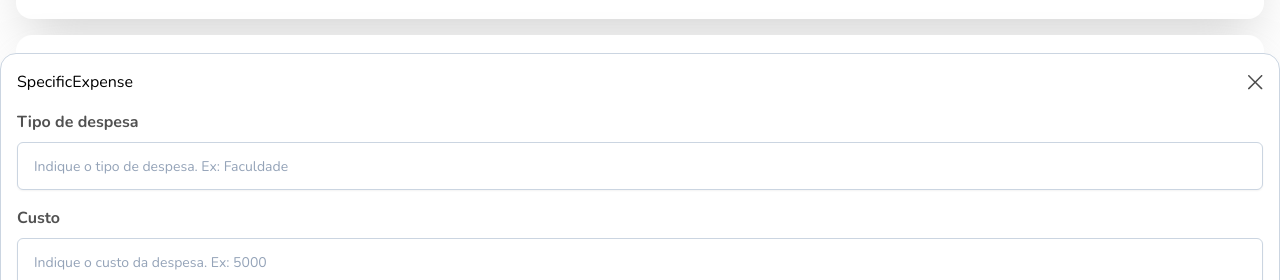
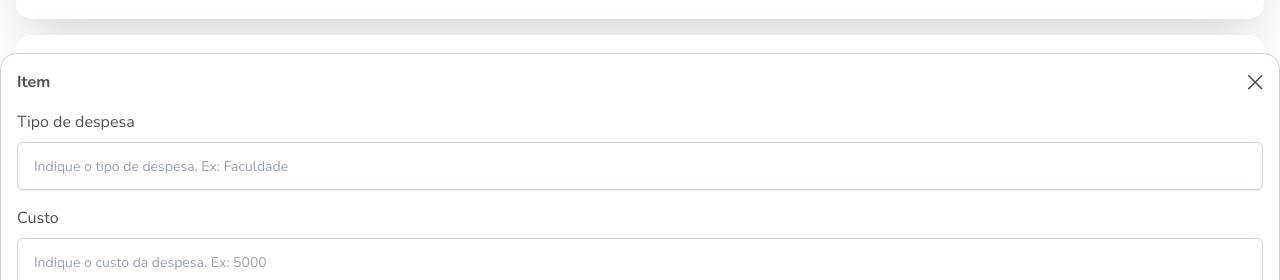
Before and after one commit to FirminoMassango/mettical, a React (Vite) app: page /expense in a window 1280 px wide. Both pictures are taken after a click on the button 1236 px from the left and 736 px from the top of the page. Shown: the part 409-689 px from the top of the page. Built offline with nearby package versions, Linux system fonts and the light colour scheme.

Commit message:
refactor: screen name and title font weight

```diff
--- a/src/components/BottomSheet.tsx
+++ b/src/components/BottomSheet.tsx
@@ -13,7 +13,9 @@
         {isActive && (
           <div className="w-full h-84 bg-white border border-slate-300 shadow-lg rounded-t-2xl fixed bottom-0 p-4">
             <div className="flex justify-between mb-4">
-              {currentScreen}
+              <span className="text-secondary-300 font-bold">
+                {currentScreen}
+              </span>
               <button className="text-red-800" onClick={toggleForm}>
                 <Icon name="close" />
               </button>
--- a/src/components/Input.tsx
+++ b/src/components/Input.tsx
@@ -7,10 +7,7 @@
   return (
     <>
       <div className="flex flex-col mb-4">
-        <label
-          htmlFor=""
-          className="text-base text-secondary-300 font-bold mb-2"
-        >
+        <label htmlFor="" className="text-base text-secondary-300 mb-2">
           {props.name}
         </label>
         <input
--- a/src/screens/Bills.tsx
+++ b/src/screens/Bills.tsx
@@ -16,7 +16,7 @@
 
   return (
     <>
-      <CurrentScreenContext.Provider value="Bills">
+      <CurrentScreenContext.Provider value="Despesa Principal">
         <CurrentExpenseDetailsContext.Provider value={expenseDetails}>
           <FormProvider>
             <Header
```
Also changed, not shown: src/screens/Expenses.tsx (+6 -3 lines), src/screens/SpecificExpense.tsx (+7 -4 lines).
